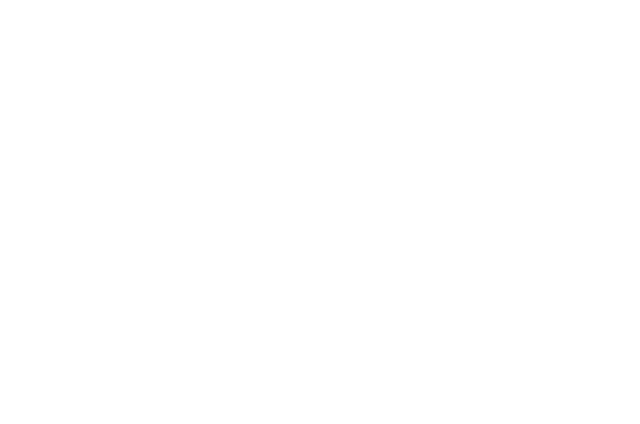
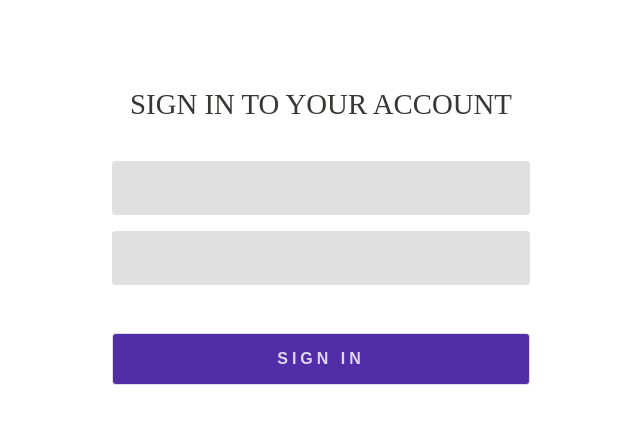
Before and after one commit to vishalbasnet23/nick-frontend-exercise, a Nuxt app: page /login in a window 1280 px wide. Before the commit this address had no page. Shown: the top 424 px of the page, without its empty margins (351-991 px from the left). Built offline with nearby package versions, Linux system fonts and the light colour scheme.

Commit message:
1. Google font added. 2. Login page added. 3. Login page styled

```diff
--- a/assets/scss/variables.scss
+++ b/assets/scss/variables.scss
@@ -0,0 +1,10 @@
+/* global vars */
+$font: Roboto, sans-serif;
+$heading-color: #3b3636;
+$text-color:  #ffffffd0;
+$text-color-inverse: #909090;
+$text-input-color: $text-color-inverse;
+$form-input-background: #d9d9d9cf;
+$input-font-size: 1rem;
+$button-color: #512da8;
+$form-group-element-padding: 1rem 1rem;
--- a/components/NuxtLogo.vue
+++ /dev/null
@@ -1,19 +0,0 @@
-<template>
-  <svg
-    class="nuxt-logo"
-    viewBox="0 0 45 30"
-    fill="none"
-    xmlns="http://www.w3.org/2000/svg"
-  >
-    <path
-      d="M24.7203 29.704H41.1008C41.6211 29.7041 42.1322 29.5669 42.5828 29.3061C43.0334 29.0454 43.4075 28.6704 43.6675 28.2188C43.9275 27.7672 44.0643 27.2549 44.0641 26.7335C44.0639 26.2121 43.9266 25.6999 43.6662 25.2485L32.6655 6.15312C32.4055 5.70162 32.0315 5.32667 31.581 5.06598C31.1305 4.8053 30.6195 4.66805 30.0994 4.66805C29.5792 4.66805 29.0682 4.8053 28.6177 5.06598C28.1672 5.32667 27.7932 5.70162 27.5332 6.15312L24.7203 11.039L19.2208 1.48485C18.9606 1.03338 18.5864 0.658493 18.1358 0.397853C17.6852 0.137213 17.1741 0 16.6538 0C16.1336 0 15.6225 0.137213 15.1719 0.397853C14.7213 0.658493 14.3471 1.03338 14.0868 1.48485L0.397874 25.2485C0.137452 25.6999 0.000226653 26.2121 2.8053e-07 26.7335C-0.000226092 27.2549 0.136554 27.7672 0.396584 28.2188C0.656614 28.6704 1.03072 29.0454 1.48129 29.3061C1.93185 29.5669 2.44298 29.7041 2.96326 29.704H13.2456C17.3195 29.704 20.3239 27.9106 22.3912 24.4118L27.4102 15.7008L30.0986 11.039L38.1667 25.0422H27.4102L24.7203 29.704ZM13.0779 25.0374L5.9022 25.0358L16.6586 6.36589L22.0257 15.7008L18.4322 21.9401C17.0593 24.2103 15.4996 25.0374 13.0779 25.0374Z"
-      fill="#00DC82"
-    />
-  </svg>
-</template>
-
-<style>
-.nuxt-logo {
-  height: 180px;
-}
-</style>
--- a/components/Tutorial.vue
+++ b/components/Tutorial.vue
@@ -1,7 +1,7 @@
 <!-- Please remove this file from your project -->
 <template>
   <div
-    class="relative flex items-top justify-center min-h-screen bg-gray-100 sm:items-center sm:pt-0"
+    class="test relative flex items-top justify-center min-h-screen bg-gray-100 sm:items-center sm:pt-0"
   >
     <link
       href="https://cdn.jsdelivr.net/npm/tailwindcss@2.1.2/dist/tailwind.min.css"
@@ -120,3 +120,8 @@
   name: 'NuxtTutorial',
 }
 </script>
+<style lang="scss" scoped>
+.test {
+  color: red;
+}
+</style>
--- a/nuxt.config.js
+++ b/nuxt.config.js
@@ -25,6 +25,7 @@
     // https://go.nuxtjs.dev/eslint
     '@nuxtjs/eslint-module',
     '@nuxtjs/style-resources',
+    '@nuxtjs/google-fonts',
   ],
 
   // Modules: https://go.nuxtjs.dev/config-modules
@@ -53,4 +54,10 @@
   styleResources: {
     scss: ['~assets/scss/mixins.scss', '~assets/scss/variables.scss'],
   },
+  googleFonts: {
+    families: {
+      // a simple name
+      Roboto: true,
+    },
+  },
 }
--- a/package.json
+++ b/package.json
@@ -26,6 +26,7 @@
     "@babel/eslint-parser": "^7.16.3",
     "@nuxtjs/eslint-config": "^8.0.0",
     "@nuxtjs/eslint-module": "^3.0.2",
+    "@nuxtjs/google-fonts": "^1.3.0",
     "@nuxtjs/style-resources": "^1.2.1",
     "eslint": "^8.4.1",
     "eslint-config-prettier": "^8.3.0",
--- /dev/null
+++ b/pages/login.vue
@@ -0,0 +1,161 @@
+<template>
+  <div class="login">
+    <div class="login__inner">
+      <div class="login__header">
+        <div class="login__title">
+          <h1 class="login__heading">SIGN IN TO YOUR ACCOUNT</h1>
+        </div>
+      </div>
+      <div class="login__content">
+        <div class="login__form">
+          <form action="javascript:;" class="form">
+            <div class="form__group">
+              <input class="form__input" type="text" name="email" required />
+            </div>
+            <div class="form__group">
+              <input class="form__input" type="password" required />
+            </div>
+            <div class="form__group">
+              <button class="form__btn" type="submit">
+                <span class="form__btn-text">sign in</span>
+              </button>
+            </div>
+          </form>
+        </div>
+      </div>
+    </div>
+  </div>
+</template>
+<script>
+export default {
+  name: 'LoginPage',
+}
+</script>
+<style lang="scss" scoped>
+.login {
+  display: flex;
+  width: 100%;
+  flex-direction: column;
+  margin: 0 auto;
+  & .login__inner {
+    display: flex;
+    width: 100%;
+    flex-wrap: wrap;
+    align-content: center;
+    padding: 0 2rem;
+    & .login__header {
+      display: flex;
+      width: 100%;
+      & .login__title {
+        display: flex;
+        width: 100%;
+        & h1 {
+          &.login__heading {
+            font-size: 1.8rem;
+            font-weight: 100;
+            color: $heading-color;
+            text-align: center;
+            margin: 5rem 0 2.5rem 0;
+            width: 100%;
+          }
+        }
+      }
+    }
+    & .login__content {
+      display: flex;
+      width: 100%;
+      flex-wrap: wrap;
+      & .login__form {
+        display: flex;
+        width: 100%;
+        justify-content: center;
+        & .form {
+          display: flex;
+          width: 100%;
+          flex-wrap: wrap;
+          & .form__group {
+            position: relative;
+            display: flex;
+            width: 100%;
+            margin-bottom: 1rem;
+            &:last-of-type {
+              margin-bottom: 0;
+              flex-direction: column;
+              justify-content: center;
+            }
+            & .form__input {
+              display: flex;
+              width: 100%;
+              padding: $form-group-element-padding;
+              border-radius: 0.25rem;
+              background: $form-input-background;
+              font-size: $input-font-size;
+              letter-spacing: 0.125rem;
+              color: $text-input-color;
+              border-color: transparent;
+              &:focus {
+                outline: none;
+              }
+            }
+            & .form__btn {
+              position: relative;
+              display: flex;
+              width: 100%;
+              justify-content: center;
+              padding: $form-group-element-padding;
+              cursor: pointer;
+              border: 0.1rem solid $text-color;
+              border-radius: 0.25rem;
+              background: $button-color;
+              box-shadow: none;
+              outline: none;
+              text-transform: uppercase;
+              margin-top: 2rem;
+              &:hover {
+                color: $text-color-inverse;
+                &::after {
+                  width: 100%;
+                }
+                & .form__btn-text {
+                  color: $text-color-inverse;
+                }
+              }
+              & .form__btn-text {
+                position: relative;
+                z-index: 99;
+                font-size: 1rem;
+                letter-spacing: 0.25rem;
+                color: $text-color;
+                font-weight: 700;
+              }
+            }
+          }
+        }
+      }
+    }
+  }
+}
+
+/* 768px */
+@media (min-width: 48rem) {
+  .login {
+    width: 75%;
+  }
+}
+/* 992px */
+@media (min-width: 62rem) {
+  .login {
+    width: 50%;
+  }
+}
+/* 1200px */
+@media (min-width: 75rem) {
+  .login {
+    width: 33%;
+    & .login__inner {
+      max-width: 50rem;
+      margin: 0 auto;
+    }
+  }
+}
+</style>
```
Also changed, not shown: 1 other file (tests, documents, lock files or other folders).
